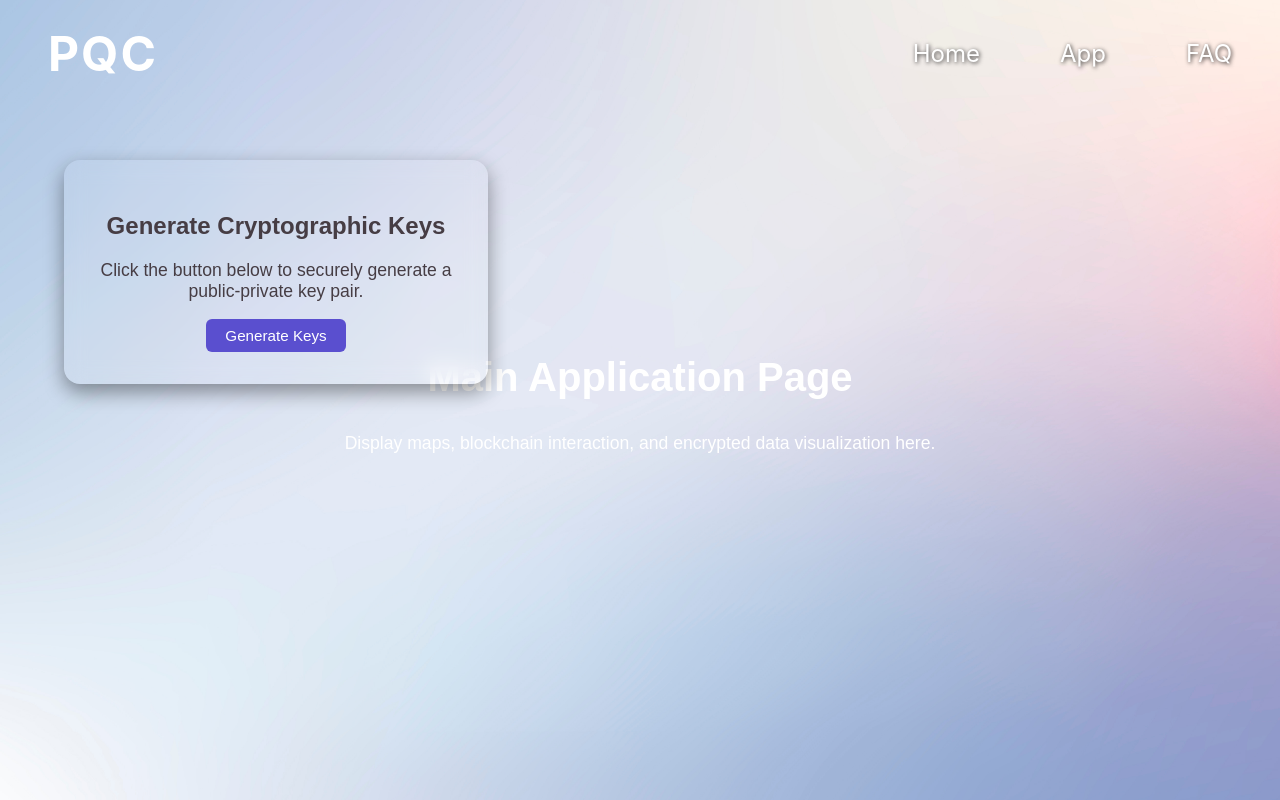
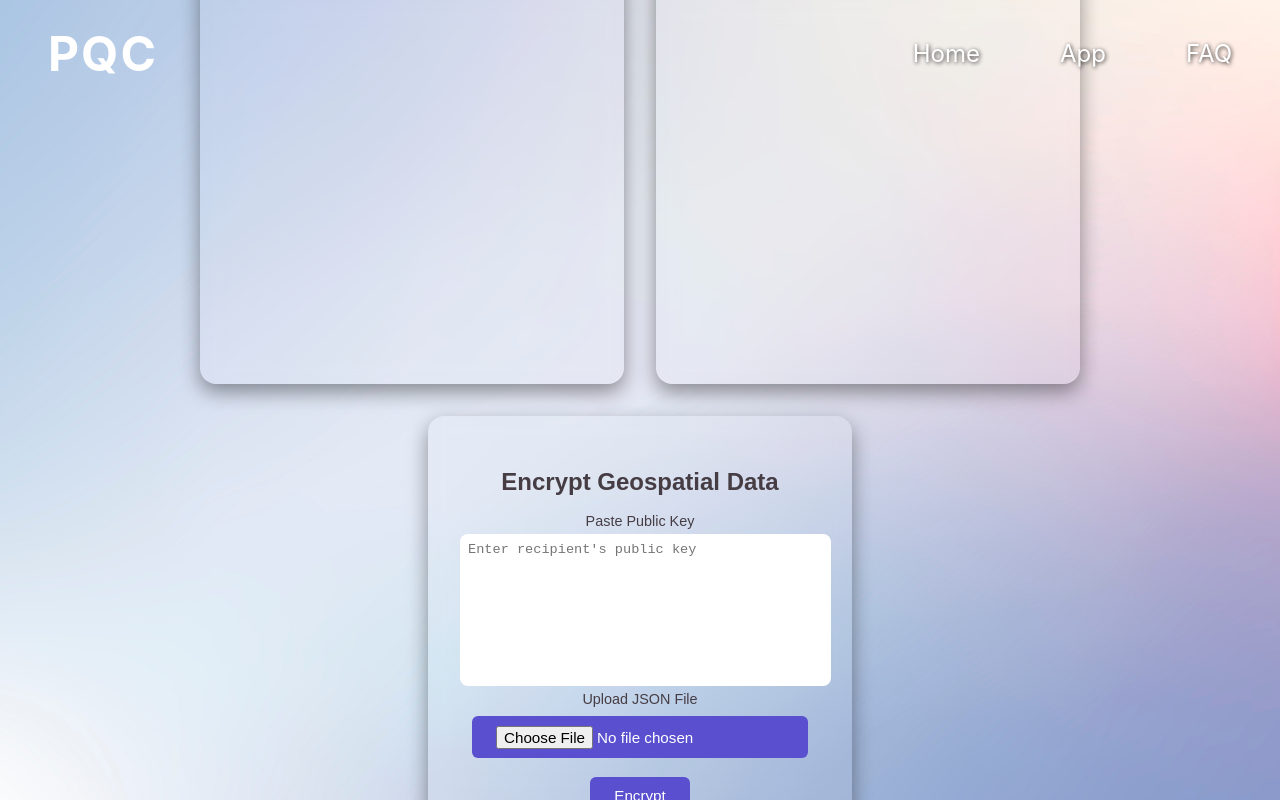
Before and after one commit to atharvagithub/PQC_Frontend, a React (Create React App) app: page /main in a window 1280 px wide. Built offline with nearby package versions, Linux system fonts and the light colour scheme.

Commit message:
encryption added

```diff
--- /dev/null
+++ b/src/components/EncryptCard.css
@@ -0,0 +1,123 @@
+.encrypt-card {
+  background: rgba(255, 255, 255, 0.05);
+  border-radius: 16px;
+  padding: 2rem;
+  color: rgb(70, 61, 68);
+  width: 360px;
+  height: 70vh;
+  backdrop-filter: blur(10px);
+  box-shadow: 0 8px 20px rgba(0, 0, 0, 0.4);
+  overflow: hidden;
+  justify-content: center;
+  align-items: center;
+  text-align: center;
+}
+
+.encrypt-card h2 {
+  margin-bottom: 1rem;
+  font-size: 1.5rem;
+}
+
+.encrypt-card label {
+  text-align: left;
+  font-size: 0.9rem;
+  margin-top: 1rem;
+}
+
+.encrypt-textarea {
+  width: 100%;
+  height: 8.5rem;
+  border-radius: 8px;
+  padding: 0.5rem;
+  resize: none;
+  border: none;
+  margin-top: 0.25rem;
+  font-family: monospace;
+  font-size: 0.85rem;
+  padding-right: 3px;
+}
+
+.encrypt-button {
+  margin-top: 1.2rem;
+  background-color: #5a4fcf;
+  color: white;
+  padding: 0.6rem 1.5rem;
+  font-size: 0.95rem;
+  border: none;
+  border-radius: 6px;
+  cursor: pointer;
+  transition: background 0.3s ease;
+}
+
+.encrypt-button:hover {
+  background-color: #7a6fe0;
+}
+
+.encryption-animation {
+  margin-top: 1rem;
+  font-size: 1.1rem;
+  font-weight: bold;
+  color: #f9c74f;
+}
+
+.encrypt-result {
+  margin-top: 1rem;
+  text-align: left;
+}
+
+.encrypt-output-box {
+  background: rgba(255, 255, 255, 0.1);
+  padding: 0.6rem;
+  font-size: 0.8rem;
+  border-radius: 6px;
+  word-break: break-word;
+
+  max-height: none;
+  height: auto;
+  overflow: visible;
+}
+
+.encrypt-textarea::-webkit-scrollbar {
+  width: 6px;
+}
+
+.encrypt-textarea::-webkit-scrollbar-track {
+  background: rgba(255, 255, 255, 0.05);
+  border-radius: 10px;
+}
+
+.encrypt-textarea::-webkit-scrollbar-thumb {
+  background: #888;
+  border-radius: 10px;
+}
+
+.encrypt-textarea::-webkit-scrollbar-thumb:hover {
+  background: #aaa;
+}
+
+.scrollable-output {
+  max-height: 15rem;
+  overflow-y: auto;
+  font-size: 0.75rem;
+  padding-right: 3px;
+  width: 100%;
+}
+
+/* Custom scrollbar styling */
+.scrollable-output::-webkit-scrollbar {
+  width: 6px;
+}
+
+.scrollable-output::-webkit-scrollbar-track {
+  background: rgba(255, 255, 255, 0.05);
+  border-radius: 10px;
+}
+
+.scrollable-output::-webkit-scrollbar-thumb {
+  background: #888;
+  border-radius: 10px;
+}
+
+.scrollable-output::-webkit-scrollbar-thumb:hover {
+  background: #aaa;
+}
--- /dev/null
+++ b/src/components/EncryptCard.jsx
@@ -0,0 +1,118 @@
+import React, { useState } from 'react';
+import './EncryptCard.css';
+import { motion } from 'framer-motion';
+
+const EncryptCard = () => {
+  const [publicKey, setPublicKey] = useState('');
+  const [fileContent, setFileContent] = useState(null);
+  const [isEncrypting, setIsEncrypting] = useState(false);
+  const [error, setError] = useState('');
+  const [encryptionResponse, setEncryptionResponse] = useState(null);
+
+  const handleFileUpload = (e) => {
+    const file = e.target.files[0];
+    if (!file) return;
+    const reader = new FileReader();
+    reader.onload = (event) => {
+      try {
+        const json = JSON.parse(event.target.result);
+        setFileContent([json]); // store as array of one object
+      } catch (err) {
+        setError('Invalid JSON file');
+      }
+    };
+    reader.readAsText(file);
+  };
+
+  const handleEncrypt = async () => {
+    setError('');
+    setIsEncrypting(true);
+
+    const payload = {
+      public_key: publicKey,
+      data: fileContent,
+    };
+
+    try {
+      const response = await fetch('http://localhost:9000/encrypt_data', {
+        method: 'POST',
+        headers: {
+          'Content-Type': 'application/json',
+        },
+        body: JSON.stringify(payload),
+      });
+
+      if (!response.ok) {
+        throw new Error('Encryption failed');
+      }
+
+      const data = await response.json();
+      setEncryptionResponse(data);
+
+    } catch (err) {
+      setError(err.message || 'Something went wrong');
+    } finally {
+      setIsEncrypting(false);
+    }
+  };
+
+  return (
+    <div className="encrypt-card">
+      <h2>Encrypt Geospatial Data</h2>
+
+      <label>Paste Public Key</label>
+      <textarea
+        className="encrypt-textarea"
+        placeholder="Enter recipient's public key"
+        value={publicKey}
+        onChange={(e) => setPublicKey(e.target.value)}
+      />
+
+      <label>Upload JSON File</label>
+      <input
+        type="file"
+        accept=".json"
+        onChange={handleFileUpload}
+        className="encrypt-button"
+        style={{ marginTop: '0.5rem' }}
+      />
+
+      <button
+        className="encrypt-button"
+        onClick={handleEncrypt}
+        disabled={isEncrypting || !publicKey || !fileContent}
+      >
+        {isEncrypting ? 'Encrypting...' : 'Encrypt'}
+      </button>
+
+      {isEncrypting && (
+        <motion.div
+          className="encryption-animation"
+          initial={{ opacity: 0, scale: 0.9 }}
+          animate={{ opacity: 1, scale: 1 }}
+          transition={{ duration: 0.5, repeat: Infinity, repeatType: 'reverse' }}
+        >
+          🔐 Encrypting...
+        </motion.div>
+      )}
+      {encryptionResponse && (
+        <div className="encrypt-result">
+          <strong>Encryption Result:</strong>
+          <div className="encrypt-output-box"><strong>CID:</strong> {encryptionResponse.CID}</div>
+          <div className="encrypt-output-box"><strong>AES IV:</strong> {encryptionResponse.aes_iv}</div>
+          <div className="encrypt-output-box"><strong>AES Tag:</strong> {encryptionResponse.aes_tag}</div>
+          <div className="encrypt-output-box">
+            <strong>KEM Ciphertext:</strong>
+            <div className='scrollable-output'>
+              {encryptionResponse.kem_ciphertext}
+            </div>
+          </div>
+        </div>
+      )}
+
+      {error && <p style={{ color: 'red', marginTop: '0.5rem' }}>{error}</p>}
+    </div>
+  );
+};
+
+export default EncryptCard;
--- /dev/null
+++ b/src/components/FileUploadCard.css
@@ -0,0 +1,54 @@
+.upload-card {
+  background: rgba(255, 255, 255, 0.05);
+  border-radius: 16px;
+  padding: 2rem;
+  color: rgb(70, 61, 68);
+  width: 360px;
+  backdrop-filter: blur(10px);
+  box-shadow: 0 8px 20px rgba(0, 0, 0, 0.4);
+  overflow: hidden;
+  height: 70vh;
+  align-items: center;
+  text-align: center;
+}
+
+.upload-input {
+  margin-top: 1rem;
+  margin-bottom: 1rem;
+  color: white;
+}
+
+.file-name {
+  font-size: 0.9rem;
+  margin-top: 0.5rem;
+  font-weight: bold;
+}
+
+.file-content {
+  margin-top: 1rem;
+  background: rgba(255, 255, 255, 0.1);
+  padding: 1rem;
+  border-radius: 10px;
+  font-size: 0.85rem;
+  max-height: 45vh;
+  overflow-y: auto;
+  text-align: left;
+}
+
+.file-content::-webkit-scrollbar {
+  width: 6px;
+}
+
+.file-content::-webkit-scrollbar-track {
+  background: rgba(255, 255, 255, 0.05);
+  border-radius: 10px;
+}
+
+.file-content::-webkit-scrollbar-thumb {
+  background: #888;
+  border-radius: 10px;
+}
+
+.file-content::-webkit-scrollbar-thumb:hover {
+  background: #aaa;
+}
--- /dev/null
+++ b/src/components/FileUploadCard.jsx
@@ -0,0 +1,42 @@
+import React, { useState } from 'react';
+import './FileUploadCard.css';
+
+const FileUploadCard = () => {
+  const [fileContent, setFileContent] = useState(null);
+  const [fileName, setFileName] = useState('');
+
+  const handleFileUpload = (event) => {
+    const file = event.target.files[0];
+    if (file && file.type === 'application/json') {
+      setFileName(file.name);
+      const reader = new FileReader();
+      reader.onload = (e) => {
+        try {
+          const json = JSON.parse(e.target.result);
+          setFileContent(JSON.stringify(json, null, 2));
+        } catch (err) {
+          setFileContent('Invalid JSON format');
+        }
+      };
+      reader.readAsText(file);
+    } else {
+      setFileContent('Please upload a valid .json file.');
+    }
+  };
+
+  return (
+    <div className="upload-card">
+      <h2>Upload Geospatial JSON File</h2>
+      <p>Select a `.json` file to view its contents securely.</p>
+      <input type="file" accept=".json" onChange={handleFileUpload} className="upload-input" />
+      {fileName && <p className="file-name">📁 {fileName}</p>}
+      {fileContent && (
+        <div className="file-content">
+          <pre>{fileContent}</pre>
+        </div>
+      )}
+    </div>
+  );
+};
+
+export default FileUploadCard;
--- a/src/components/KeyGenerationCard.css
+++ b/src/components/KeyGenerationCard.css
@@ -1,7 +1,4 @@
 .key-card {
-  position: absolute;
-  top: 10rem;
-  left: 4rem;
   background: rgba(255, 255, 255, 0.05);
   border-radius: 16px;
   padding: 2rem;
@@ -9,10 +6,11 @@
   width: 360px;
   backdrop-filter: blur(10px);
   box-shadow: 0 8px 20px rgba(0, 0, 0, 0.4);
-  z-index: 10;
+  max-height: 100vh;
+  overflow: hidden;
+  height: 70vh;
+  align-items: center;
   text-align: center;
-  max-height: 80vh;
-  overflow: hidden;
 }
 
 .key-button {
@@ -43,7 +41,7 @@
   background: rgba(255, 255, 255, 0.1);
   border-radius: 6px;
   padding: 0.5rem;
-  max-height: 120px;
+  max-height: 15vh;
   overflow-y: auto;
   font-size: 0.8rem;
   word-break: break-word;
--- a/src/pages/MainPage/MainPage.css
+++ b/src/pages/MainPage/MainPage.css
@@ -21,3 +21,12 @@
   max-width: 600px;
   text-align: center;
 }
+
+.card-row {
+  display: flex;
+  justify-content: center;
+  align-items: flex-start;
+  gap: 2rem;
+  padding: 2rem 3rem;
+  flex-wrap: wrap; /* responsive layout */
+}
--- a/src/pages/MainPage/MainPage.jsx
+++ b/src/pages/MainPage/MainPage.jsx
@@ -1,14 +1,18 @@
 import React from 'react';
 import './MainPage.css';
 import KeyGenerationCard from '../../components/KeyGenerationCard';
+import FileUploadCard from '../../components/FileUploadCard';
+import EncryptCard from '../../components/EncryptCard';
 
 
 const MainPage = () => {
   return (
     <div className="main-page">
-      <KeyGenerationCard />
-      <h1>Main Application Page</h1>
-      <p>Display maps, blockchain interaction, and encrypted data visualization here.</p>
+      <div className='card-row'>
+        <KeyGenerationCard />
+        <FileUploadCard />
+        <EncryptCard />
+      </div>
     </div>
   );
 };
```
Also changed, not shown: geo.json (added, +25 -0 lines).
